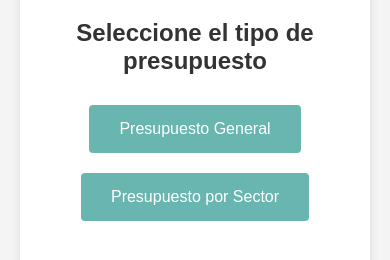
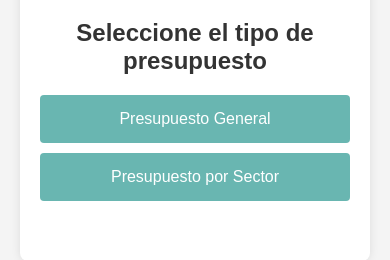
Before and after one commit to zmmrch/presupuestov6, a plain HTML site: page index.html in a window 390 px wide. Shown: the part 156-416 px from the top of the page. Drawn offline with Linux system fonts and the light colour scheme.

Commit message:
first commit

```diff
--- a/index.html
+++ b/index.html
@@ -109,6 +109,20 @@
     .btn:hover {
       background: #89c5c0;
     }
+
+    @media (max-width: 600px) {
+      .select-type {
+        display: block;
+        text-align: center;
+      }
+      .select-type button {
+        display: block;
+        width: 100%;
+        margin: 10px 0;
+      }
+    }
+
+
     /* Estilos para inputs y secciones */
     label {
       display: block;
```
